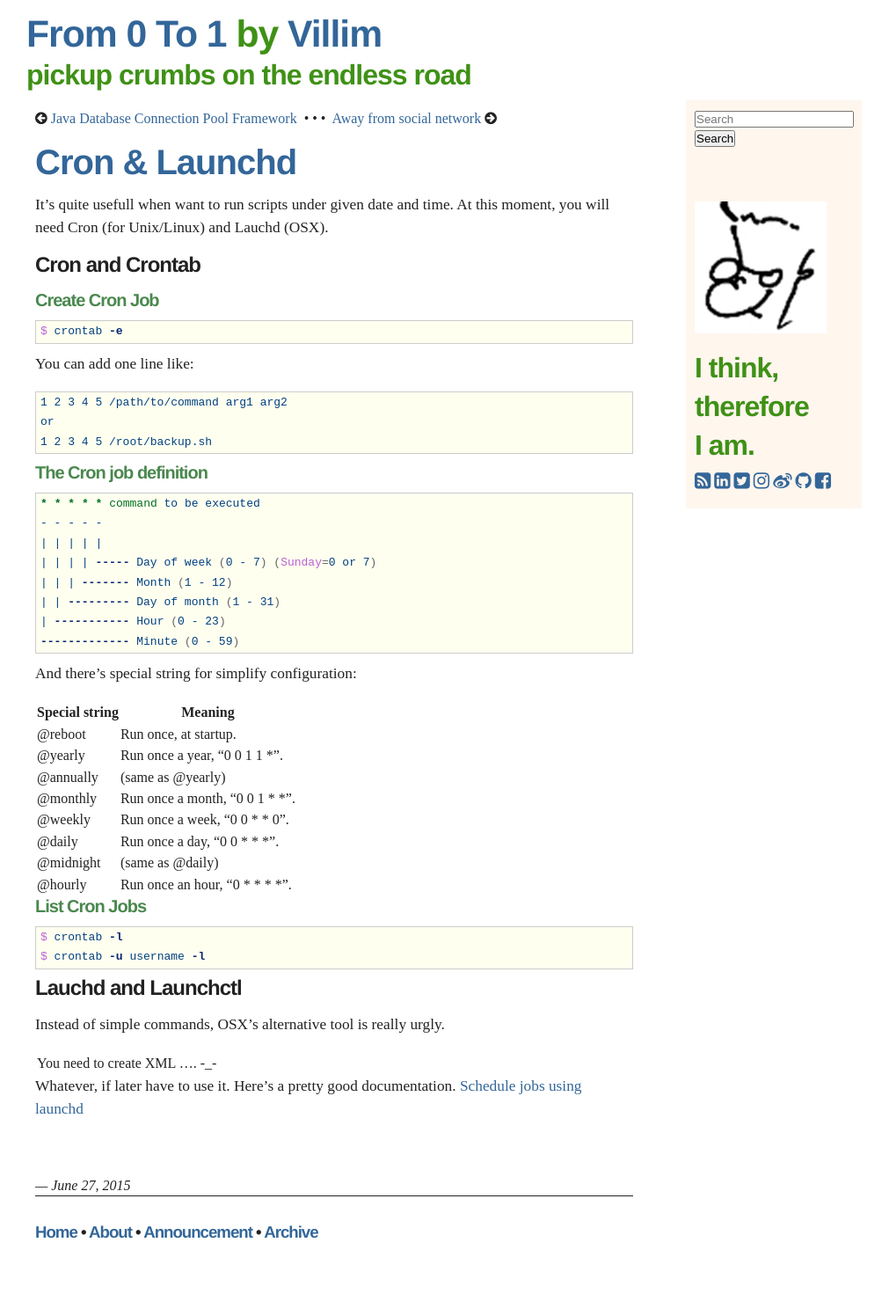
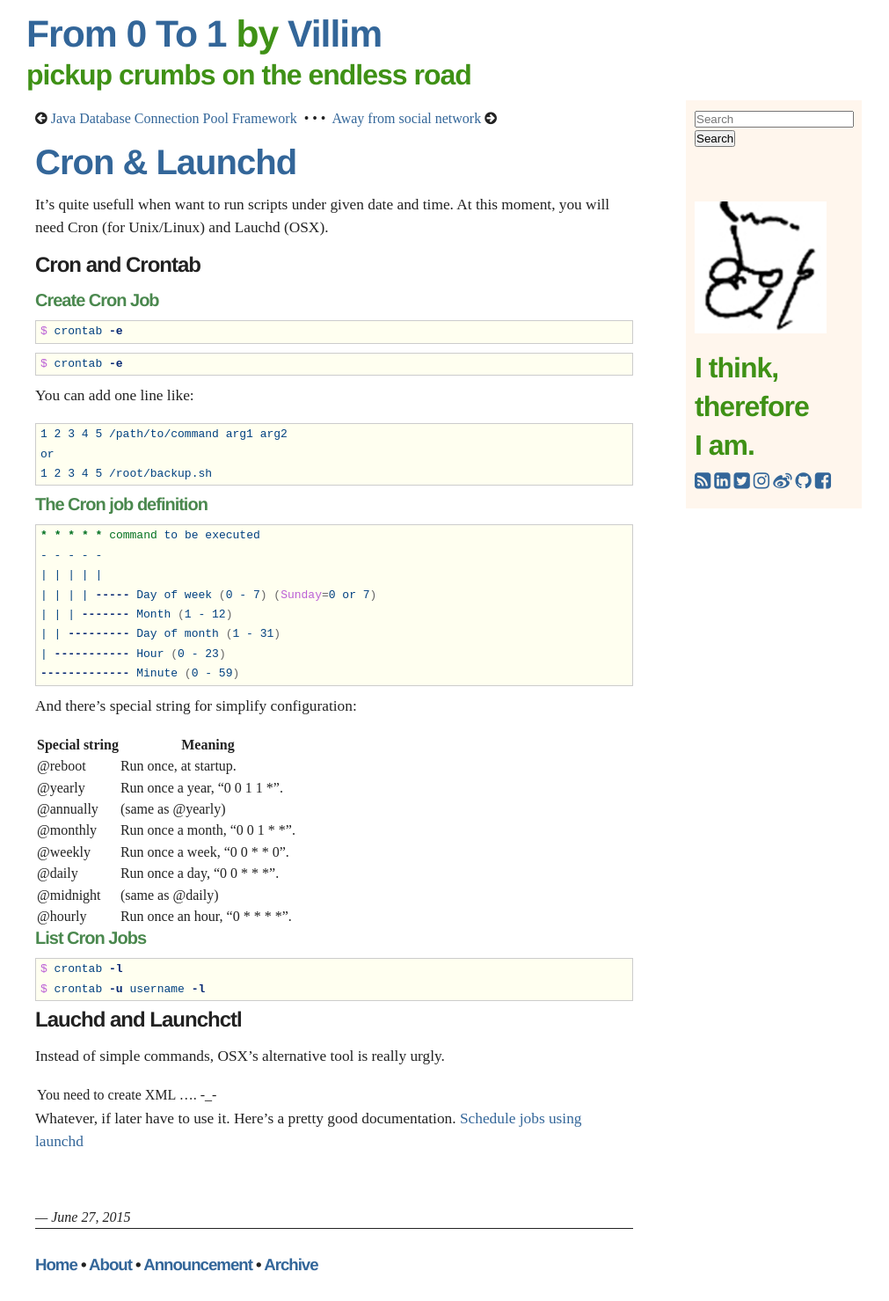
Before and after one commit to villim/villim.github.io, a Jekyll site: the page built from _posts/2015-06-27-cron-and-launchd.md, in a window 1280 px wide. Shown: the whole page at 88% size, without its empty margins (135-1146 px from the left). Built offline with Jekyll 4.4.1, drawn with Linux system fonts in a browser that asks for light colours; nearby versions of some CDN libraries; Markdown is read by kramdown in place of the engine named in the settings; before the commit the page ends 1443 px from its top, so only the background shows below that.

Commit message:
test format

````diff
--- a/_posts/2015-06-27-cron-and-launchd.md
+++ b/_posts/2015-06-27-cron-and-launchd.md
@@ -8,6 +8,10 @@ It's quite usefull when want to run scripts under given date and time. At this m
 ## Cron and Crontab
 
 ### Create Cron Job
+```bash
+$ crontab -e
+```
+
 {% highlight bash %}
 $ crontab -e
 {% endhighlight %}
````
